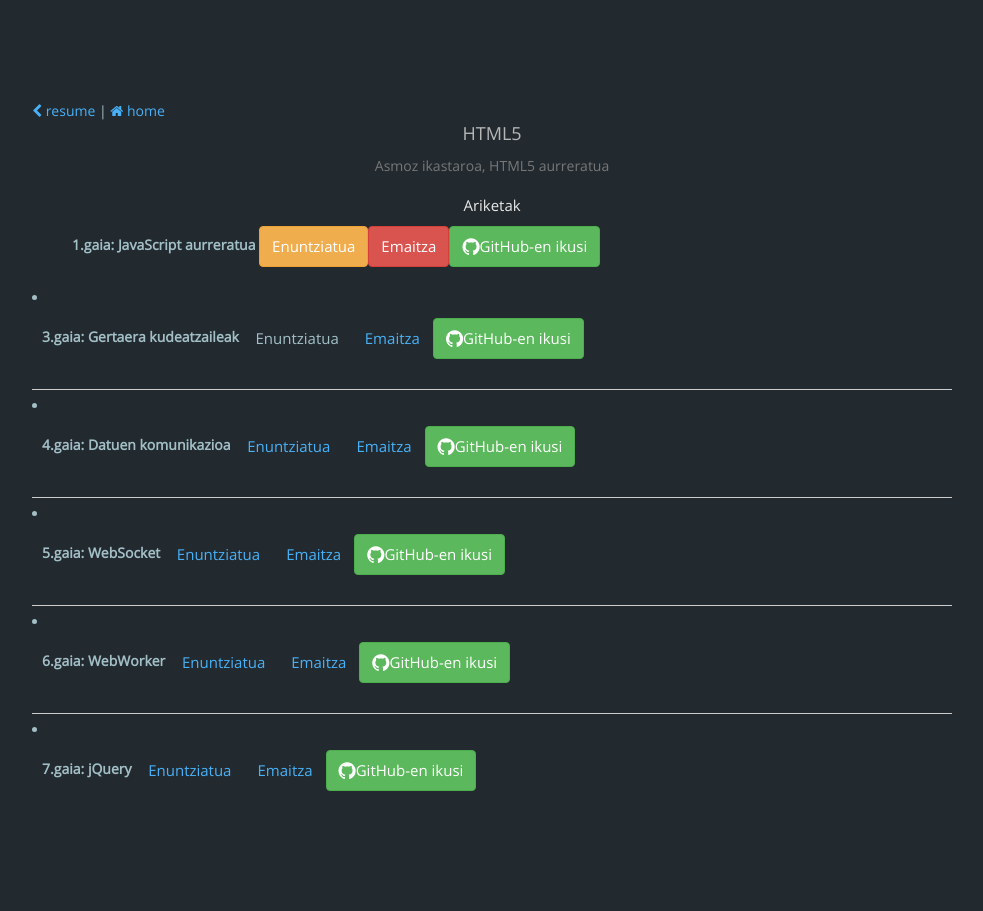
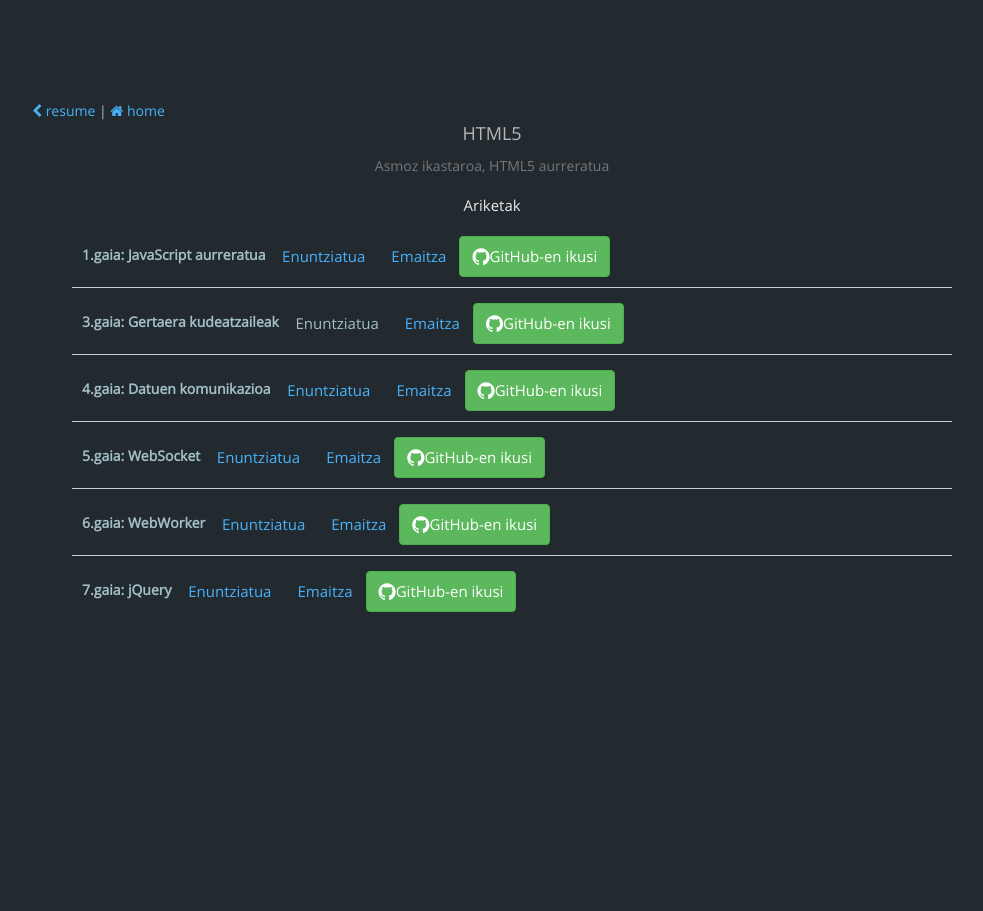
Before and after one commit to Bingentzio/bingentzio.github.io, a Jekyll site: the page built from code.html, in a window 1280 px wide. Shown: the whole page, without its empty margins (148-1131 px from the left). Built offline with Jekyll 4.4.1, drawn with Linux system fonts in a browser that asks for light colours; nearby versions of some CDN libraries; comment, search, counter and statistics services are not loaded.

Commit message:
aldaketak

```diff
--- a/code.html
+++ b/code.html
@@ -13,7 +13,7 @@
   </div>
   <div>
     <ul id="gaia">
-      <li id="gaia"><b>1.gaia: JavaScript aurreratua </b><a class="btn btn-warning" href="/kodea/HTML5_aurreratua_ariketak/1.gaia/1_gaia_ariketa_praktikoa.pdf" target="_blank">Enuntziatua</a><a class="btn btn-danger" href="/kodea/HTML5_aurreratua_ariketak/1.gaia/jokoa.html" target="_blank">Emaitza</a><a  href="https://github.com/Bingentzio/bingentzio.github.io/tree/master/kodea/HTML5_aurreratua_ariketak/1.gaia" target="_blank" class="btn btn-success"><i class="fa fa-github fa-lg"></i>GitHub-en ikusi</a></li></ul></li>
+      <li id="gaia"><ul id="menu"><li><b>1.gaia: JavaScript aurreratua </b></li><li class="btn"><a href="/kodea/HTML5_aurreratua_ariketak/1.gaia/1_gaia_ariketa_praktikoa.pdf" target="_blank">Enuntziatua</a></li><li class="btn"><a href="/kodea/HTML5_aurreratua_ariketak/1.gaia/jokoa.html" target="_blank">Emaitza</a></li><li><a href="https://github.com/Bingentzio/bingentzio.github.io/tree/master/kodea/HTML5_aurreratua_ariketak/1.gaia" target="_blank" class="btn btn-success"><i class="fa fa-github fa-lg"></i>GitHub-en ikusi</a></li></ul></li>
       <li id="gaia"><ul id="menu"><li><b>3.gaia: Gertaera kudeatzaileak </b></li><li class="btn">Enuntziatua</li><li class="btn"><a href="/proiektuak/HTML5_aurreratua_ariketak/3.gaia/index.html" target="_blank">Emaitza</a></li><li><a href="https://github.com/Bingentzio/bingentzio.github.io/tree/master/kodea/HTML5_aurreratua_ariketak/3.gaia" target="_blank" class="btn btn-success"><i class="fa fa-github fa-lg"></i>GitHub-en ikusi</a></li></ul></li>
       <li id="gaia"><ul id="menu"><li><b>4.gaia: Datuen komunikazioa </b></li><li class="btn"><a href="/kodea/HTML5_aurreratua_ariketak/4.gaia/4_json_ajax_ariketa_praktikoa.pdf" target="_blank">Enuntziatua</a></li><li class="btn"><a href="/kodea/HTML5_aurreratua_ariketak/4.gaia/eguraldia.html" target="_blank">Emaitza</a></li><li><a href="https://github.com/Bingentzio/bingentzio.github.io/tree/master/kodea/HTML5_aurreratua_ariketak/4.gaia" target="_blank" class="btn btn-success"><i class="fa fa-github fa-lg"></i>GitHub-en ikusi</a></li></ul></li>
       <li id="gaia"><ul id="menu"><li><b>5.gaia: WebSocket </b></li><li class="btn"><a href="/kodea/HTML5_aurreratua_ariketak/5.gaia/5_websocketak_ariketa_praktikoa.pdf" target="_blank">Enuntziatua</a></li><li class="btn"><a href="/kodea/HTML5_aurreratua_ariketak/5.gaia/websocketchat/frontend.html" target="_blank">Emaitza</a></li><li><a href="https://github.com/Bingentzio/bingentzio.github.io/tree/master/kodea/HTML5_aurreratua_ariketak/5.gaia" target="_blank" class="btn btn-success"><i class="fa fa-github fa-lg"></i>GitHub-en ikusi</a></li></ul></li>
```
